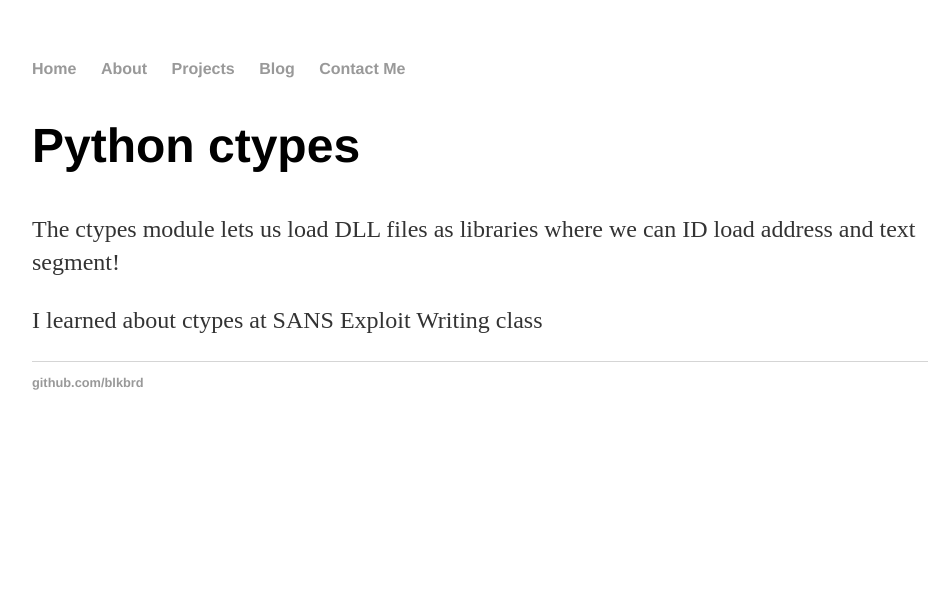
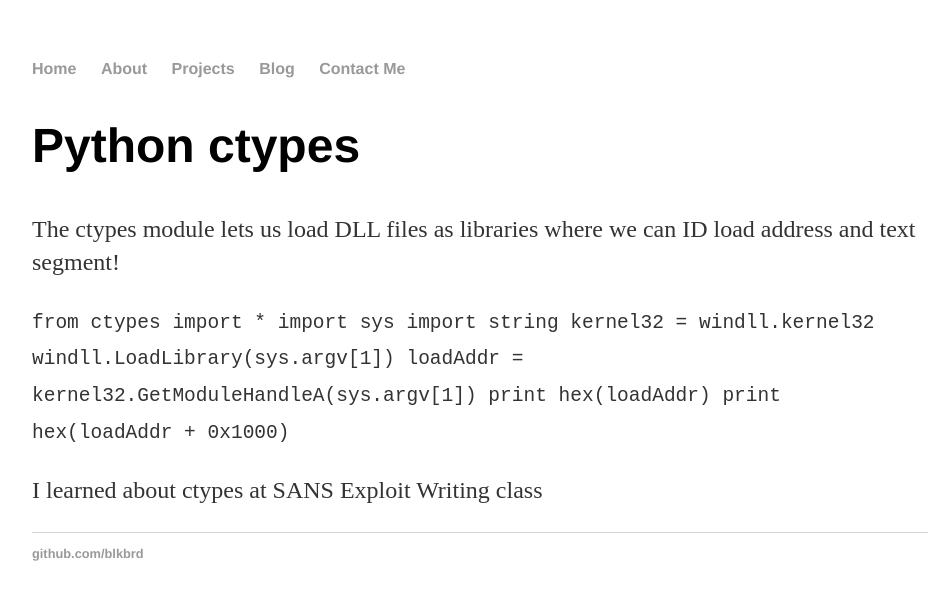
Before and after one commit to blkbrd/blkbrd.github.io, a Jekyll site: the page built from _posts/2018-10-17-Python-Ctypes.md, in a window 1280 px wide. Shown: the top 600 px of the page, without its empty margins (160-1104 px from the left). Built offline with Jekyll 4.4.1, drawn with Linux system fonts in a browser that asks for light colours.

Commit message:
Update 2018-10-17-Python-Ctypes.md

```diff
--- a/_posts/2018-10-17-Python-Ctypes.md
+++ b/_posts/2018-10-17-Python-Ctypes.md
@@ -6,15 +6,23 @@ date: 2018-10-17
 
 The ctypes module lets us load DLL files as libraries where we can ID load address and text segment!
 <p>
-<script>
+<code>
   from ctypes import *
+
   import sys
+
   import string
+
+
   kernel32 = windll.kernel32
+
   windll.LoadLibrary(sys.argv[1])
+
   loadAddr = kernel32.GetModuleHandleA(sys.argv[1])
+
   print hex(loadAddr)
+
   print hex(loadAddr + 0x1000)
-</script>
+</code>
 <p>
 I learned about ctypes at SANS Exploit Writing class
```
